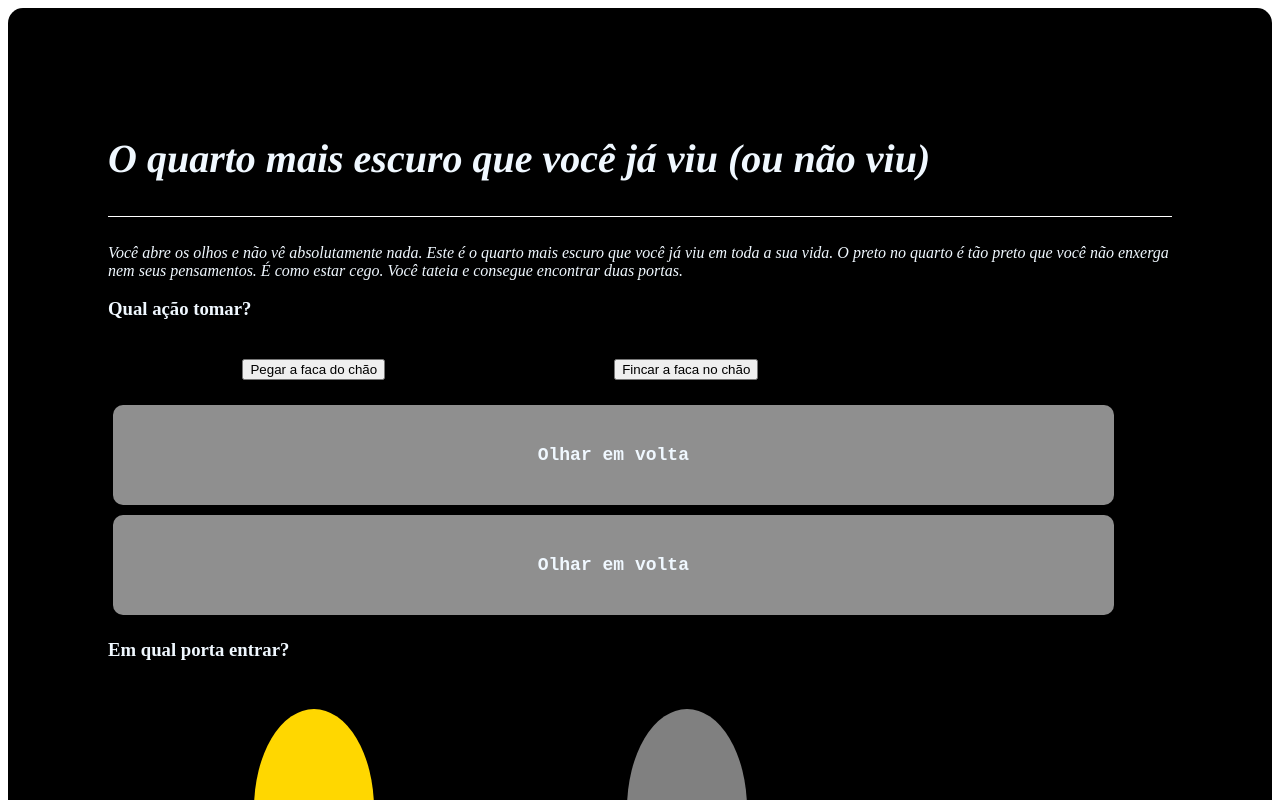
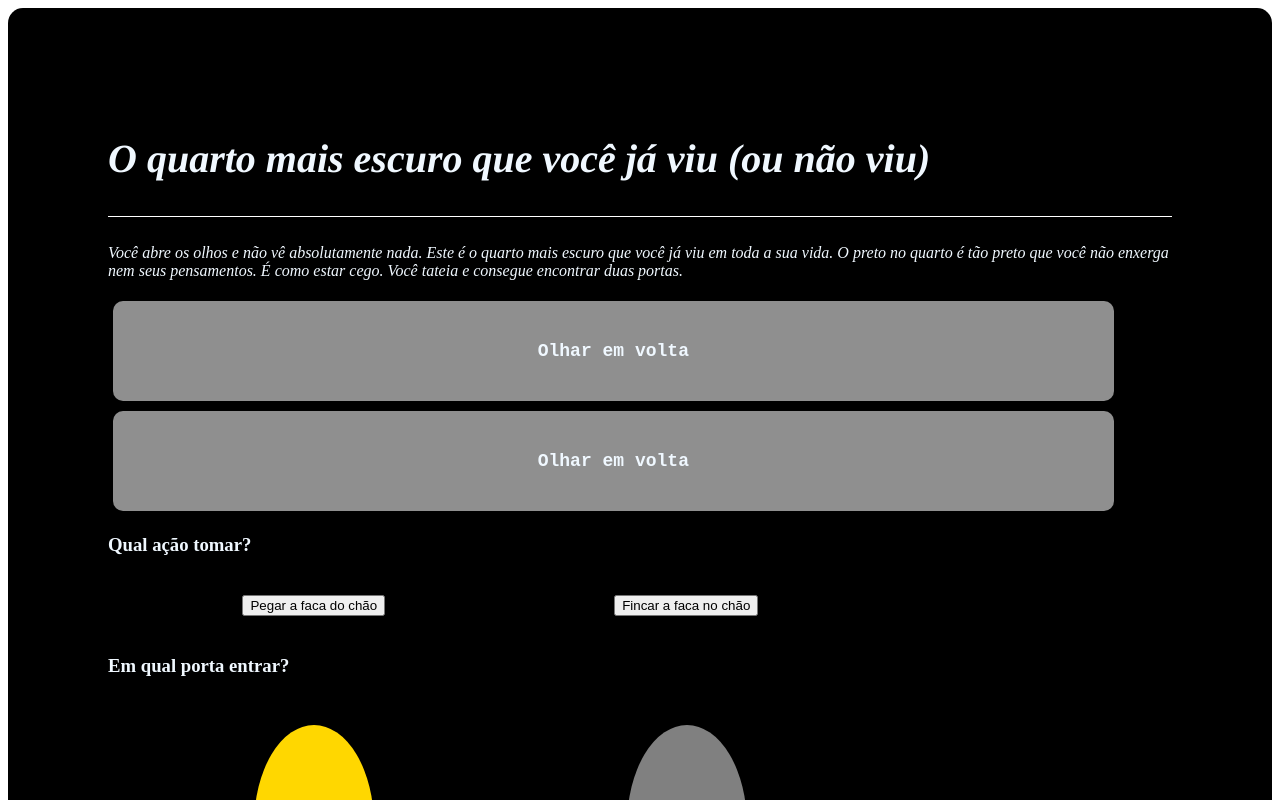
Before and after one commit to joaobuzato/door-game-old, a Next.js app: page /game/0000 in a window 1280 px wide. Shown: the top 800 px of the page. Built offline with nearby package versions, Linux system fonts and the light colour scheme.

Commit message:
adicionando expanded texts

```diff
--- a/pages/game/[pageId].tsx
+++ b/pages/game/[pageId].tsx
@@ -38,8 +38,8 @@ export default function Page({ room } :any) {
         <h1 className={styles.room_title}>{room.title}</h1>
         <p className={styles.room_p}>{Parser(room.text)}</p>
 
+        <ExpandedTextWrapper expandedTexts={room.expandedTexts}/>
         <Actions actions = {room.actions}/>
-        <ExpandedTextWrapper expandedTexts={room.expandedTexts}/>
 
         <h3 className={styles.question}>Em qual porta entrar?</h3>
         <div className={styles.door_container}>
```
Also changed, not shown: ideias.txt (added), 1 other file (tests, documents, lock files or other folders).
